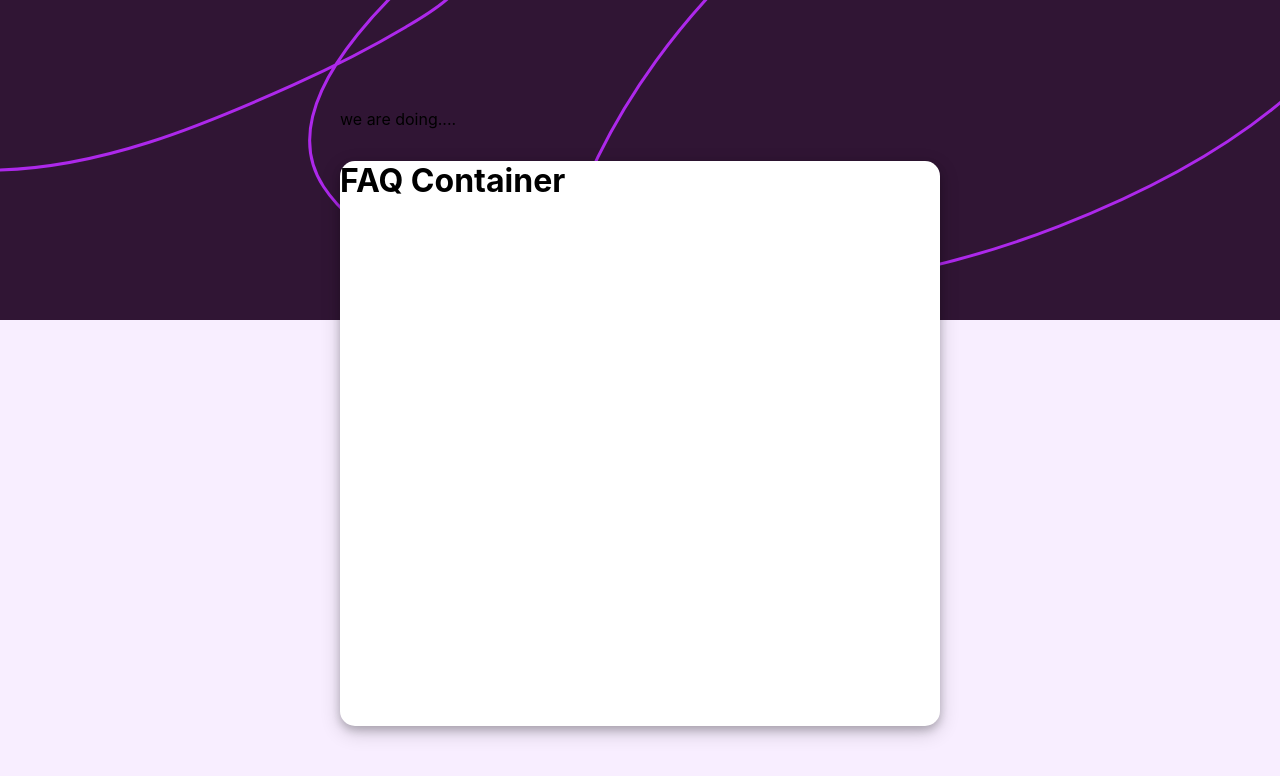
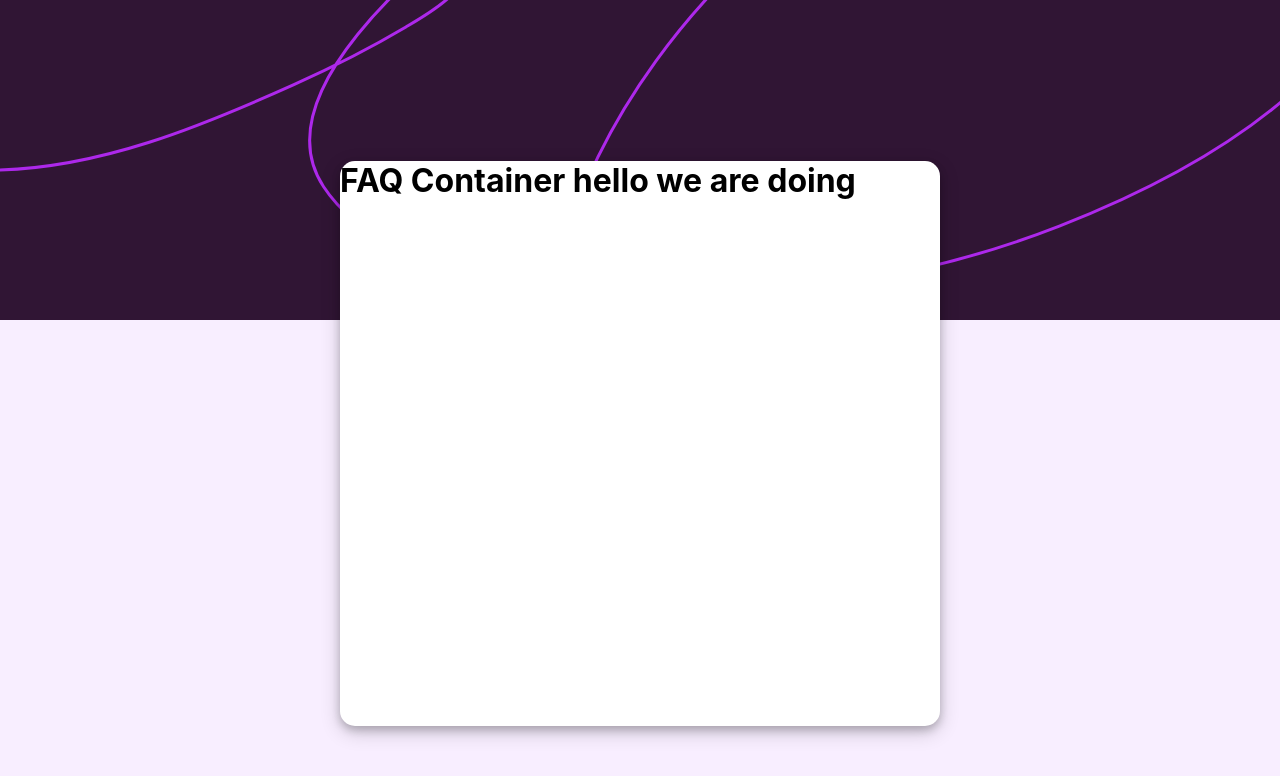
Before and after one commit to PiriyaLapa/faq-accordion, a React (Create React App) app: page / in a window 1280 px wide. Shown: the top 776 px of the page. Built offline with nearby package versions, Linux system fonts and the light colour scheme.

Commit message:
update function

```diff
--- a/src/components/AccordionCard.tsx
+++ b/src/components/AccordionCard.tsx
@@ -38,8 +38,8 @@ export class AccordionCard extends Component<
     const { openIndex } = this.state;
     return (
       <AccordionContainer>
-        <h1>FAQ Container</h1>
-        <p>we are doing....</p>
+        <h1>FAQ Container hello we are doing</h1>
+        {/* <p>we are doing....</p> */}
         {/* {items.map((item, index) => {
           <AccordionItem key={index}>
             <AccordionHeader>{item.question}</AccordionHeader>
```
